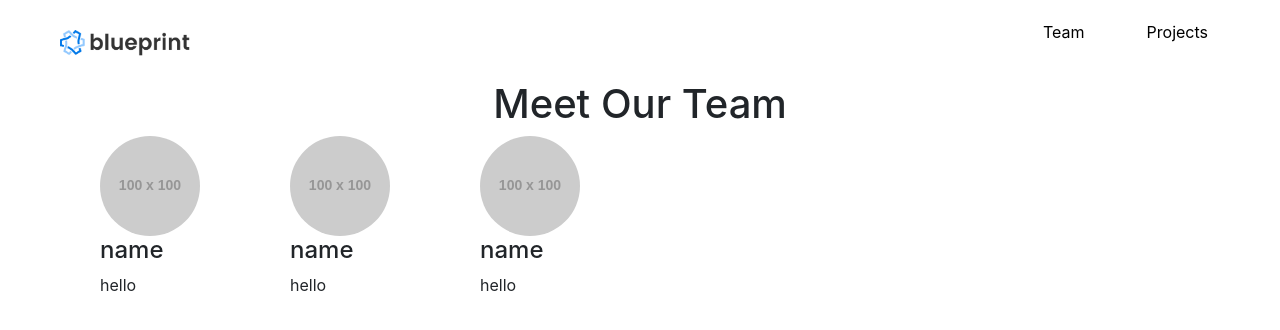
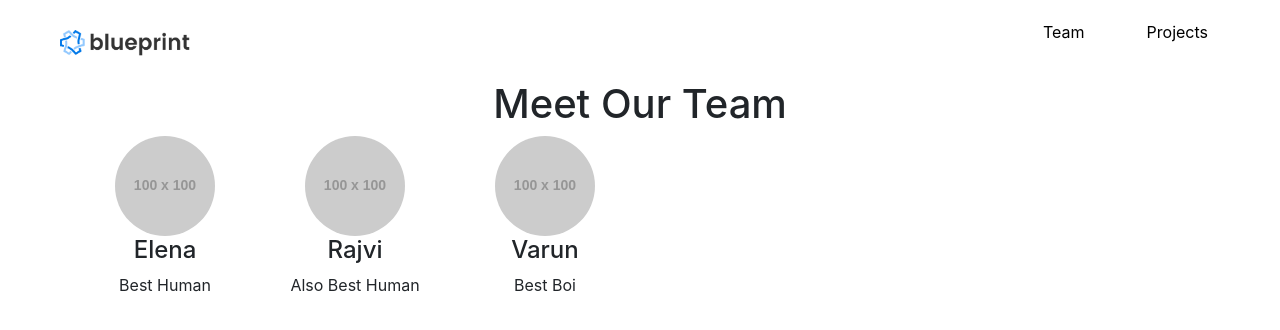
Before and after one commit to uoftblueprint/uoftblueprint.github.io, a React (Create React App) app: page /team in a window 1280 px wide. Shown: the top 330 px of the page. Built offline with nearby package versions, Linux system fonts and the light colour scheme.

Commit message:
fixed about component alignment

```diff
--- a/src/Pages/Team/Components/About.js
+++ b/src/Pages/Team/Components/About.js
@@ -1,17 +1,17 @@
 import React from 'react';
 import {Image} from "react-bootstrap";
 import { Container, Row, Col } from "react-bootstrap";
-// import photo from "https://via.placeholder.com/100";
 import 'bootstrap/dist/css/bootstrap.min.css';
+import '../Team.css';
 
 
 
 const About = (props) => {
     return (
-      <div class="container">
+      <div class="AboutContainer">
         <Image src={props.profile_img} roundedCircle fluid/>
-        <h4>name</h4>
-        <p>hello</p>
+        <h4>{props.name}</h4>
+        <p className="role">{props.role}</p>
       </div>
     )
 }
--- a/src/Pages/Team/Team.css
+++ b/src/Pages/Team/Team.css
@@ -0,0 +1,3 @@
+.AboutContainer {
+  text-align: center;
+}
--- a/src/Pages/Team/Team.js
+++ b/src/Pages/Team/Team.js
@@ -10,13 +10,13 @@ const Team = () => {
        <h1 style={{ textAlign: 'center' }}>Meet Our Team</h1>
         <Row>
           <Col xs={12} md={3} lg={2}>
-            <About profile_img={IMG}/>
+            <About profile_img={IMG} name={"Elena"} role={"Best Human"}/>
           </Col>
           <Col xs={12} md={3} lg={2}>
-          <About profile_img={IMG}/>
+          <About profile_img={IMG} name={"Rajvi"} role={"Also Best Human"}/>
           </Col>
           <Col xs={12} md={3} lg={2}>
-            <About profile_img={IMG}/>
+            <About profile_img={IMG} name={"Varun"} role={"Best Boi"}/>
           </Col>
         </Row>
       </div>
```
